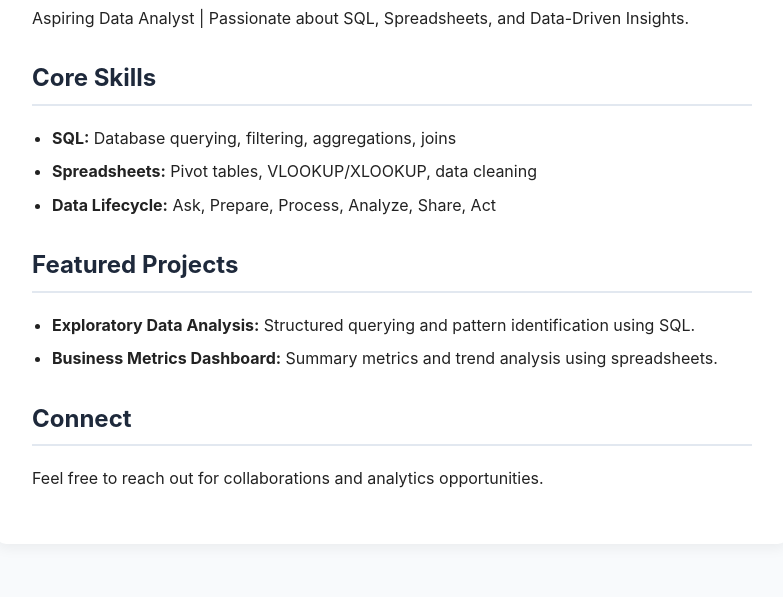
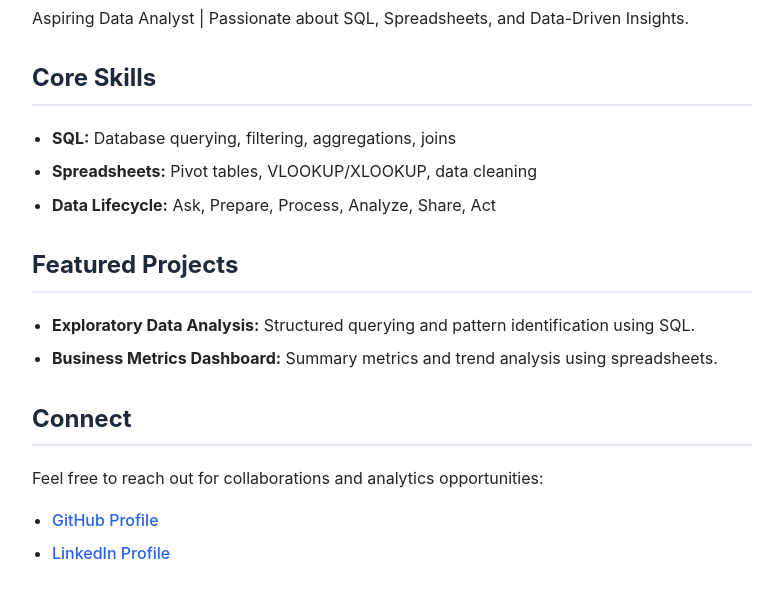
Before and after one commit to laxmanshinde2611-droid/laxmanshinde2611-droid.github.io, a plain HTML site: page index.html in a window 1280 px wide. Shown: the part 143-740 px from the top of the page, without its empty margins (248-1031 px from the left). Drawn offline with Linux system fonts and the light colour scheme.

Commit message:
Update index.html

```diff
--- a/index.html
+++ b/index.html
@@ -37,6 +37,14 @@
         li {
             margin-bottom: 8px;
         }
+        a {
+            color: #2563eb;
+            text-decoration: none;
+            font-weight: 500;
+        }
+        a:hover {
+            text-decoration: underline;
+        }
     </style>
 </head>
 <body>
@@ -58,7 +66,11 @@
         </ul>
 
         <h2>Connect</h2>
-        <p>Feel free to reach out for collaborations and analytics opportunities.</p>
+        <p>Feel free to reach out for collaborations and analytics opportunities:</p>
+        <ul>
+            <li><a href="https://github.com/laxmanshinde2611-droid" target="_blank">GitHub Profile</a></li>
+            <li><a href="https://www.linkedin.com" target="_blank">LinkedIn Profile</a></li>
+        </ul>
     </div>
 </body>
 </html>
```
